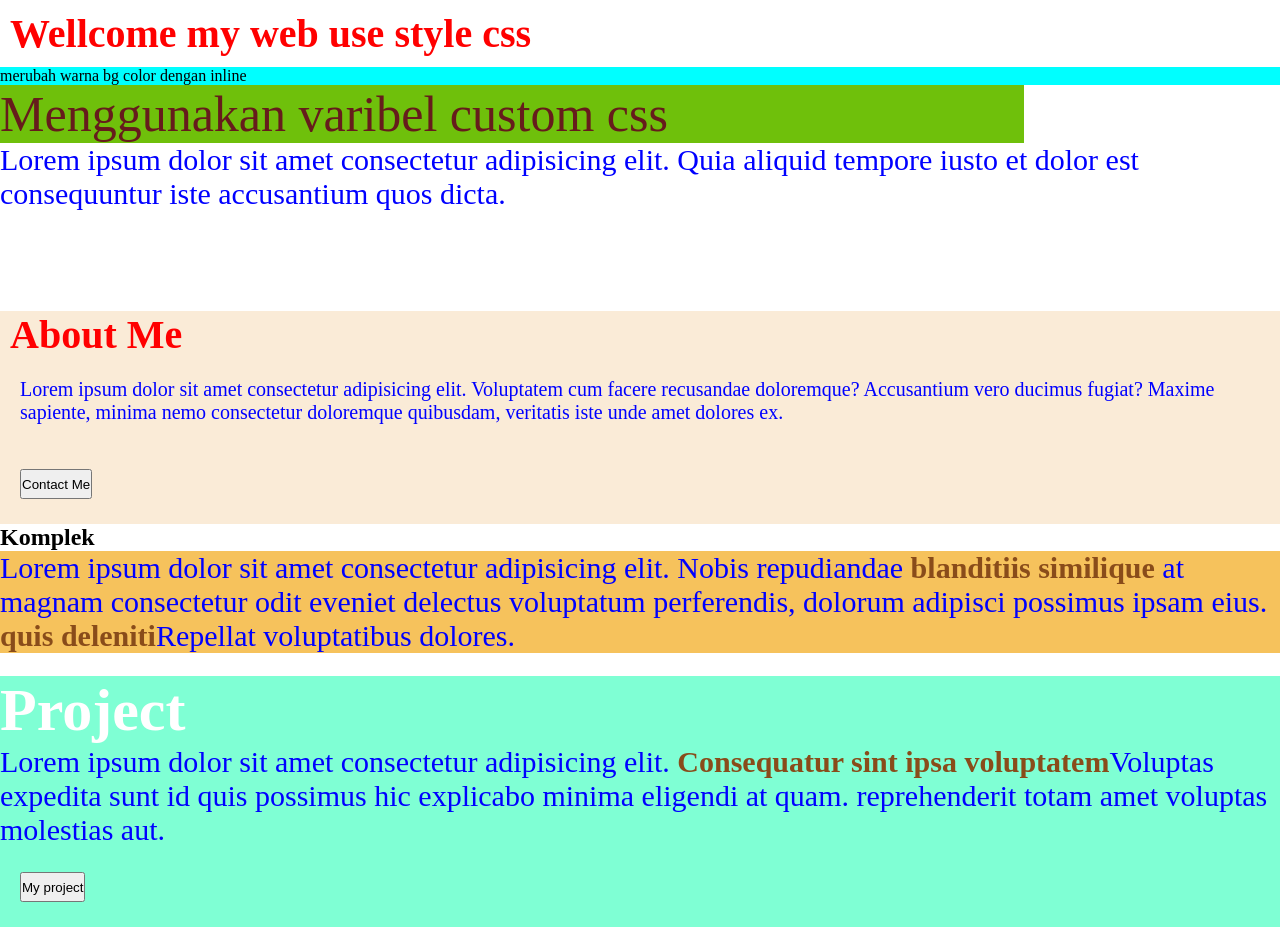
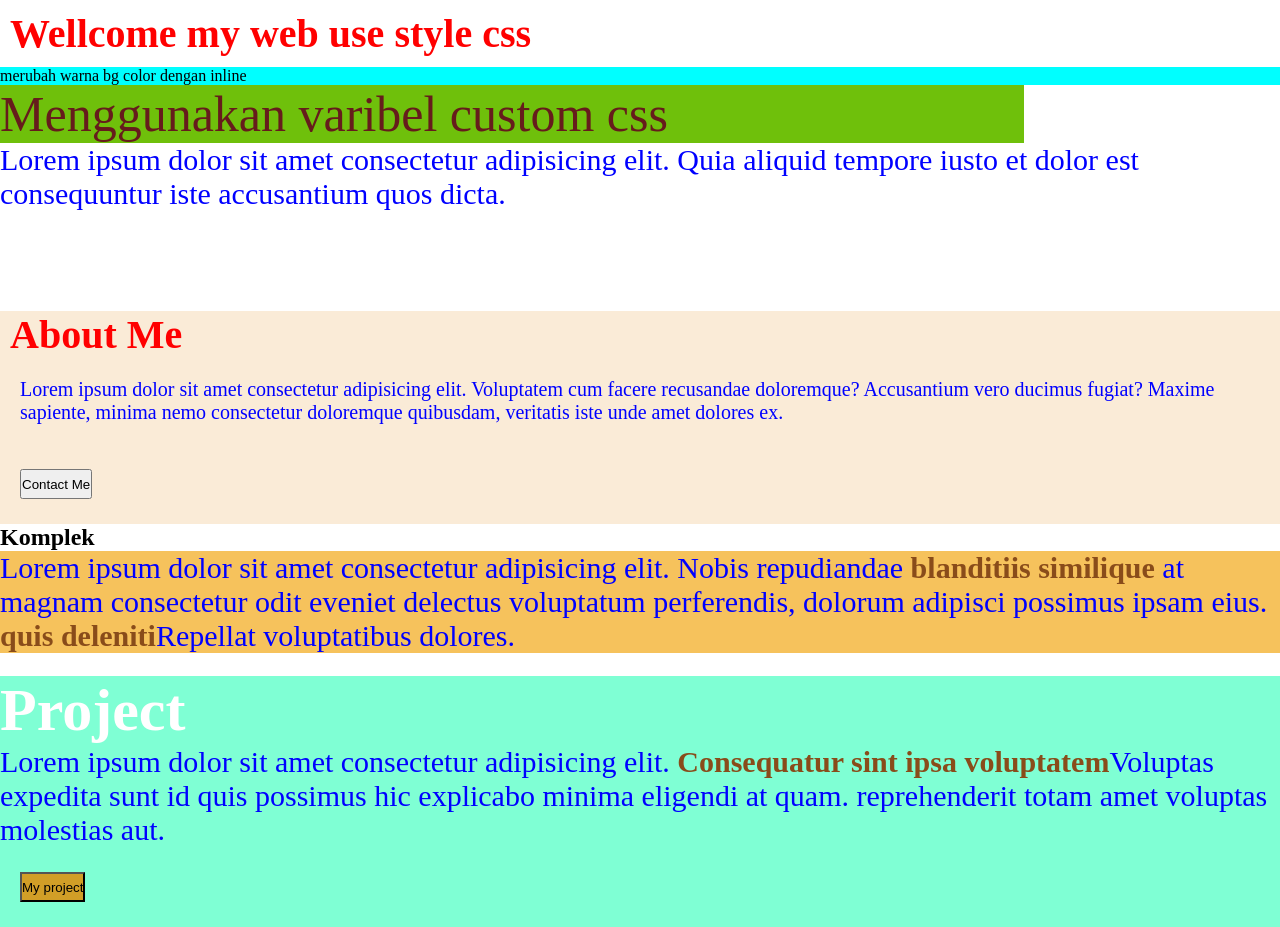
Before and after one commit to SepriyanGunawan/styling-css-in-html, a plain HTML site: page index.html in a window 1280 px wide. Drawn offline with Linux system fonts and the light colour scheme.

Commit message:
feat: implementation hover efek styling css

```diff
--- a/style/style.css
+++ b/style/style.css
@@ -66,3 +66,11 @@ h3.jdl {
   font-size: 60px;
   color: #fff;
 }
+/*  efek hover dengan menerapkan pseudo class */
+section#majemuk button[type='button'] {
+  background-color: rgb(209, 158, 39);
+  transition: 0.3s;
+}
+section#majemuk button[type='button']:hover {
+  background-color: #6fc00b;
+}
```
